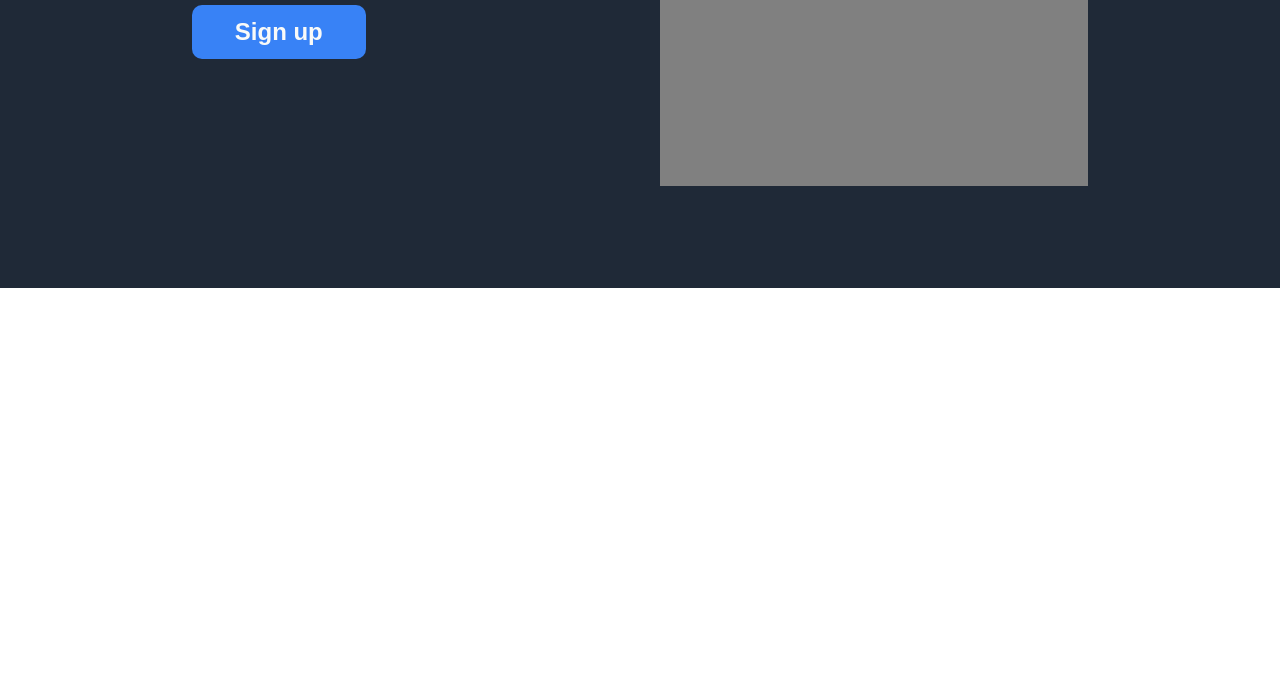
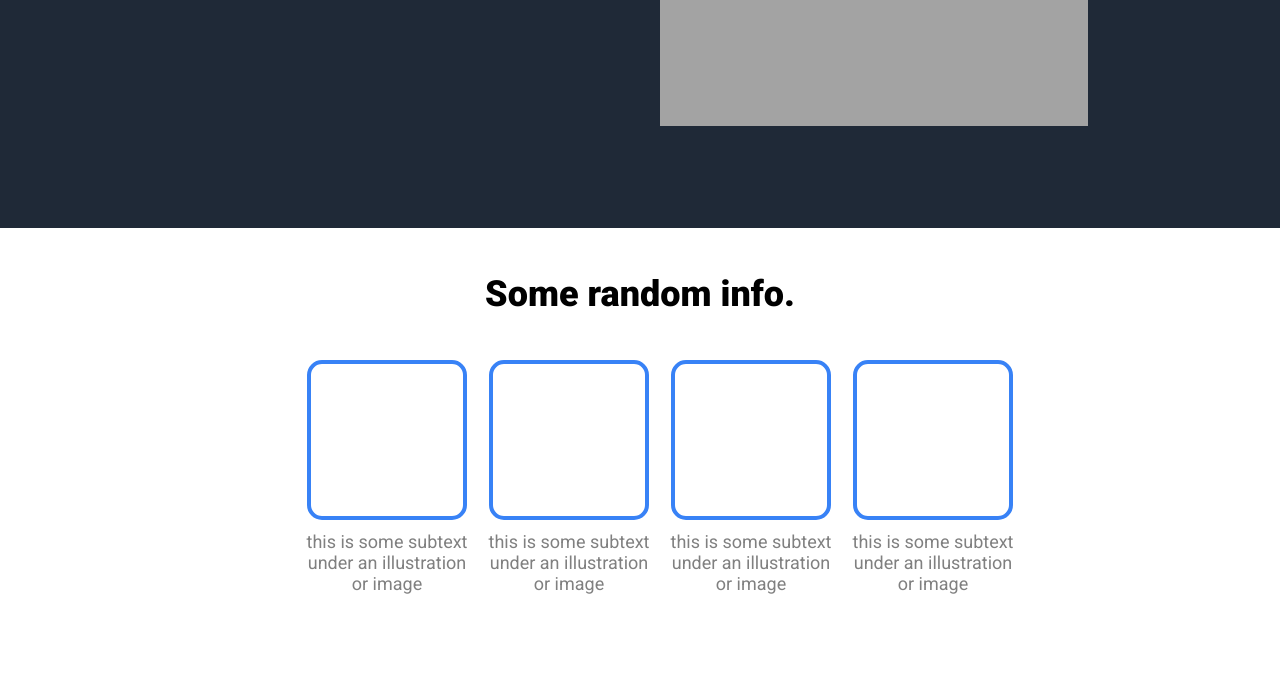
Before and after one commit to isreednc/landing-page, a plain HTML site: page index.html in a window 1280 px wide. Shown: the part 492-1166 px from the top of the page. Before the commit the page ends 800 px from the top, so only its background shows below. Drawn offline with Linux system fonts and the light colour scheme.

Commit message:
add info section

```diff
--- a/css/style.css
+++ b/css/style.css
@@ -8,7 +8,7 @@
 /* quote text: 36px light italic #1F2937 */
 
 * {
-    font-family: sans-serif;
+    font-family: 'Roboto', sans-serif;
     box-sizing: border-box;
 }
 
@@ -29,7 +29,8 @@ header {
     padding-right: 15%;
     background-color: #1F2937;
     justify-content: space-between;
-
+    position: fixed;
+    width: 100%;
 }
 
 .logo {
@@ -99,15 +100,59 @@ ul {
 }
 
 .img {
-    background-color: gray;
+    background-color: rgb(163, 163, 163);
     flex: 1;
     text-align: center;
     display: flex;
     flex-direction: column;
     justify-content: center;
-
+    color: #F9FaF8;
+    font-size: 18px;
 }
 
 .img p {
 
 }
+
+.info {
+    margin: 0 20% 0 20%;
+    padding-bottom: 5%;
+}
+
+.info h2 {
+    font-size: 36px;
+    font-weight: 900;
+    text-align: center;
+    padding: 2% 0 2% 0;
+}
+
+.four {
+    display: flex;
+    justify-content: space-around;
+
+}
+
+.info li {
+    font-size: 18px;
+    width: 170px;
+    display: flex;
+    flex-direction: column;
+    align-items: center;
+}
+
+.info p {
+text-align: center;
+margin-top: 6%;
+color: grey;
+}
+
+.box {
+    width: 160px;
+    height: 160px;
+    text-align: center;
+    margin: 0;
+    border: solid;
+    border-width: 4px;
+    border-color: #3882f6;
+    border-radius: 15px;
+}
--- a/index.html
+++ b/index.html
@@ -6,6 +6,9 @@
     <meta name="viewport" content="width=device-width, initial-scale=1.0">
     <title>Landing Page</title>
     <link rel="stylesheet" href="css/style.css">
+    <link rel="preconnect" href="https://fonts.googleapis.com">
+    <link rel="preconnect" href="https://fonts.gstatic.com" crossorigin>
+    <link href="https://fonts.googleapis.com/css2?family=Roboto:ital,wght@0,400;0,700;0,900;1,400;1,700;1,900&display=swap" rel="stylesheet">
 </head>
 
 <header class="head">
@@ -37,5 +40,29 @@
             <p>Image Placeholder</p>
         </div>
     </div>
+    <div class="info">
+        <h2>
+            Some random info.
+        </h2>
+
+        <ul class="four">
+            <li>
+                <div class="box"></div>
+                <p>this is some subtext under an illustration or image</p>
+            </li>
+            <li>
+                <div class="box"></div>
+                <p>this is some subtext under an illustration or image</p>
+            </li>
+            <li>
+                <div class="box"></div>
+                <p>this is some subtext under an illustration or image</p>
+            </li>
+            <li>
+                <div class="box"></div>
+                <p>this is some subtext under an illustration or image</p>
+            </li>
+        </ul>
+    </div>
 </body>
 </html>
```
